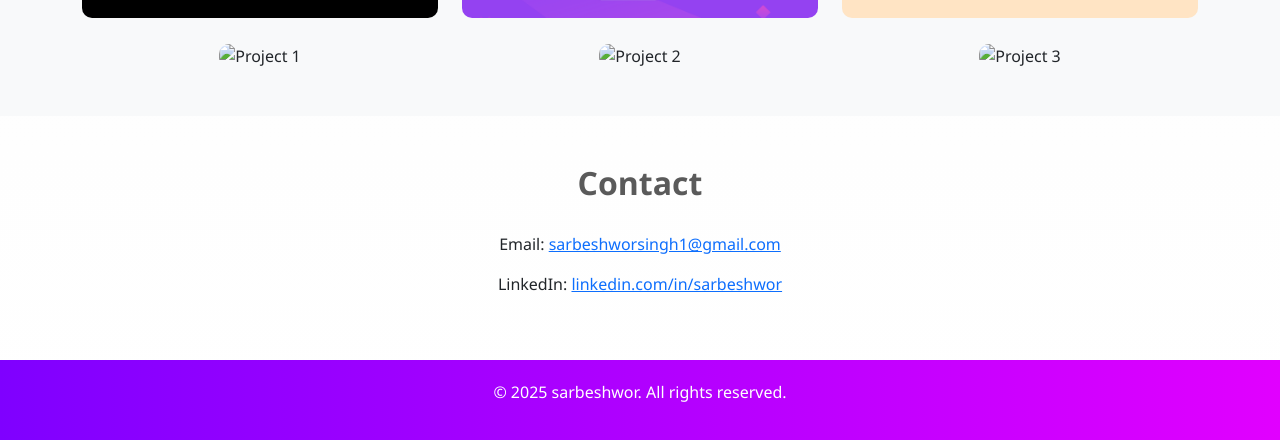
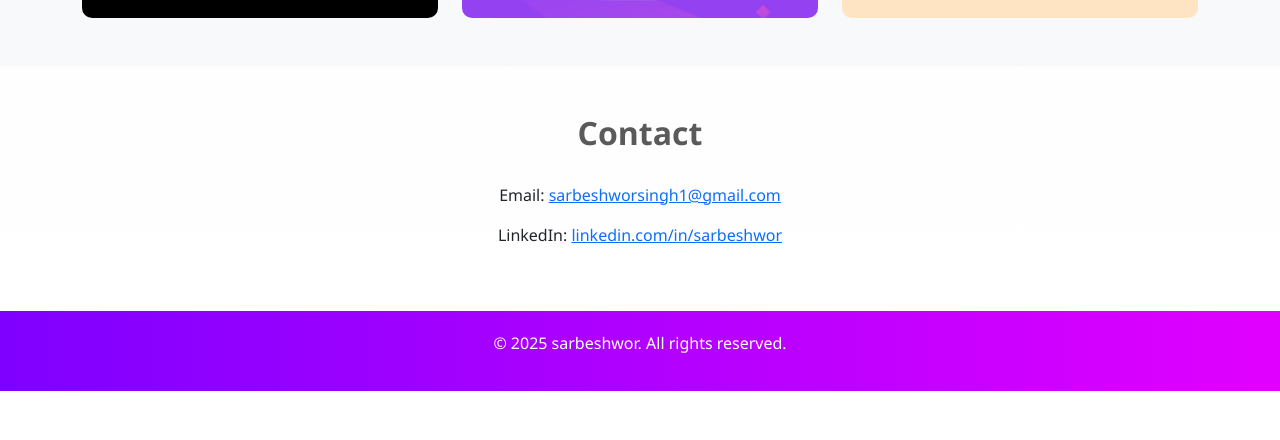
Before and after one commit to Nike-dot/Portfolio, a plain HTML site: page index.html in a window 1280 px wide. Shown: the part 1302-1742 px from the top of the page. After the commit the page ends 1693 px from the top, so only its background shows below. Drawn offline with nearby package versions, Linux system fonts and the light colour scheme.

Commit message:
code edit

```diff
--- a/index.html
+++ b/index.html
@@ -146,16 +146,6 @@
       <div class="col-md-4">
         <a href="https://nike-dot.github.io/perfum/"><img src="Document-07-23-2025_09_35_PM.png" class="img-fluid portfolio-img" alt="Project 3"></a>
       </div>
-<!-- -----------------------------------------------------------------fourth-line----------------------------------------- -->
-      <div class="col-md-4">
-        <img src="Screenshot from 2025-04-16 20-18-58.png" class="img-fluid portfolio-img" alt="Project 1">
-      </div>
-      <div class="col-md-4">
-        <img src="Screenshot from 2025-04-16 20-22-14.png" class="img-fluid portfolio-img" alt="Project 2">
-      </div>
-      <div class="col-md-4">
-        <img src="Screenshot from 2025-04-16 20-24-59.png" class="img-fluid portfolio-img" alt="Project 3">
-      </div>
 
     </div>
   </div>
```
